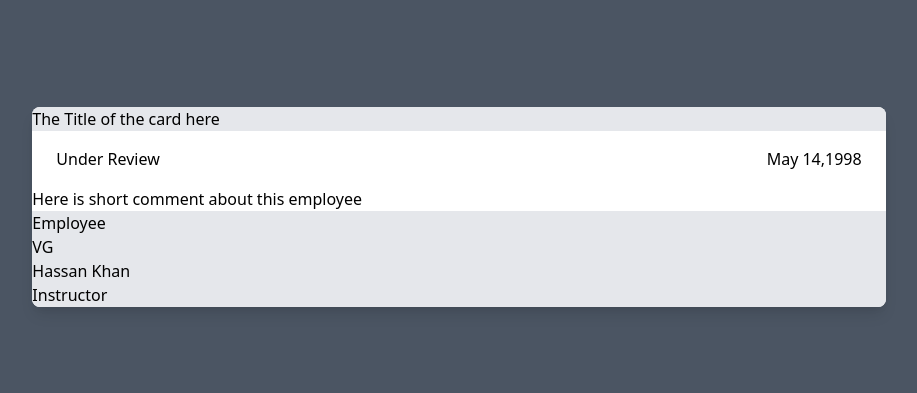
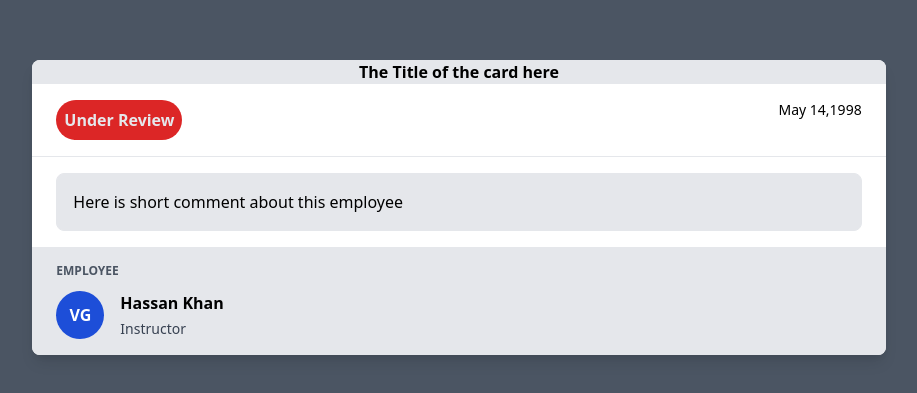
Before and after one commit to Qurayshkhan/Tailwind_Practice, a plain HTML site: page Employee_Card_Challange_5.html in a window 1280 px wide. Shown: the part 193-586 px from the top of the page, without its empty margins (181-1098 px from the left). Drawn offline with nearby package versions, Linux system fonts and the light colour scheme.

Commit message:
Update file

```diff
--- a/Employee_Card_Challange_5.html
+++ b/Employee_Card_Challange_5.html
@@ -12,29 +12,29 @@
 <body class="bg-gray-600 flex justify-center items-center h-screen">
 
     <div class="w-2/3 flex flex-col bg-white shadow-lg rounded-lg overflow-hidden">
-        <div class="bg-gray-200">
+        <div class="bg-gray-200 text-center font-bold">
             The Title of the card here
         </div>
         <div class="flex justify-between px-6 py-4">
-            <div class="bg-brown-600">Under Review</div>
-            <div>May 14,1998</div>
+            <div class="bg-red-600 p-2 rounded-full text-gray-200 font-bold">Under Review</div>
+            <div class="text-sm">May 14,1998</div>
         </div>
 
-        <div class="">
-            <div class="">
+        <div class="px-6 py-4 border-t border-gray-200">
+            <div class="border rounded-lg p-4 bg-gray-200">
                 Here is short comment about this employee
             </div>
         </div>
-        <div class="bg-gray-200">
-            <div>
+        <div class="bg-gray-200 px-6 py-4">
+            <div class="uppercase text-xs text-gray-600 font-bold">
                 Employee
             </div>
-            <div>
-                <div>VG</div>
-            </div>
-            <div>
-                <p>Hassan Khan</p>
-                <p>Instructor</p>
+            <div class="flex items-center pt-3">
+                <div class="bg-blue-700 w-12 h-12 flex justify-center items-center rounded-full uppercase font-bold text-white">VG</div>
+                <div class="ml-4">
+                    <p class="font-bold">Hassan Khan</p>
+                    <p class="text-sm text-gray-700 mt-1">Instructor</p>
+                </div>
             </div>
         </div>
     </div>
```
